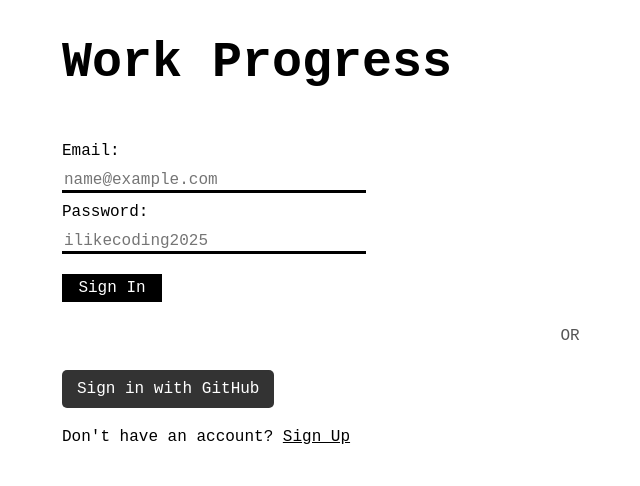
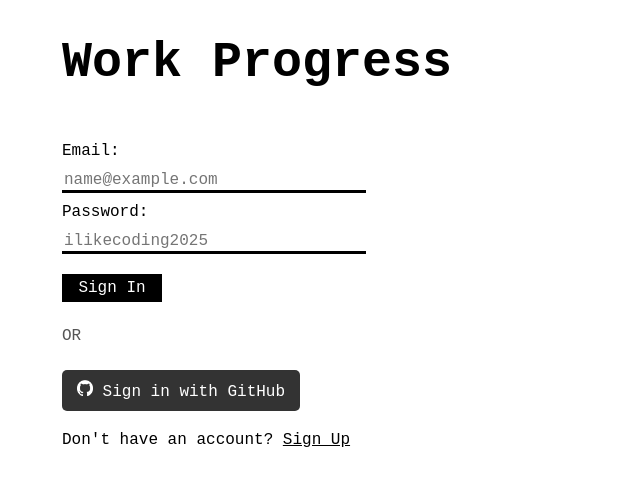
Before and after one commit to andrinoff/work-progress-web, a website: page account/signin.html in a window 1280 px wide. Shown: the whole page, without its empty margins (194-834 px from the left). Drawn offline with Linux system fonts and the light colour scheme.

Commit message:
styled and wrote changes

```diff
--- a/account/signin.html
+++ b/account/signin.html
@@ -26,7 +26,7 @@
             background-color: #555;
         }
         .divider {
-            text-align: center;
+            text-align: start;
             margin: 15px 0;
             color: #555;
         }
@@ -49,10 +49,10 @@
         <div class="divider">OR</div>
 
         <!-- GitHub Sign In Button -->
-        <div>
+        <div class = "signin-github">
             <!-- Link this href to your GitHub OAuth endpoint -->
             <a href="https://github.com/login/oauth/authorize?client_id=Ov23liUENzOb80WngDxk&redirect_uri=https://vswork-progress.vercel.app/account/github_handler.html&scope=user:email" id="github-signin-button" class="github-signin-button">
-                Sign in with GitHub
+                <img src="../github-mark-white.png" height="16px" width="16px"> Sign in with GitHub
             </a>
             <!-- Alternatively, use a button element if preferred -->
             <!-- <button type="button" id="github-signin-button" class="github-signin-button">Sign in with GitHub</button>  -->
--- a/styles.css
+++ b/styles.css
@@ -64,3 +64,12 @@ input[type="text"] {
     color: black;
 
 }
+.github-signin-button {
+    align-items: center;
+    align-self: center;
+
+}
+.signin-github {
+    display: flex;
+
+}
```
Also changed, not shown: CHANGELOG.MD, github-mark-white.png (added).
